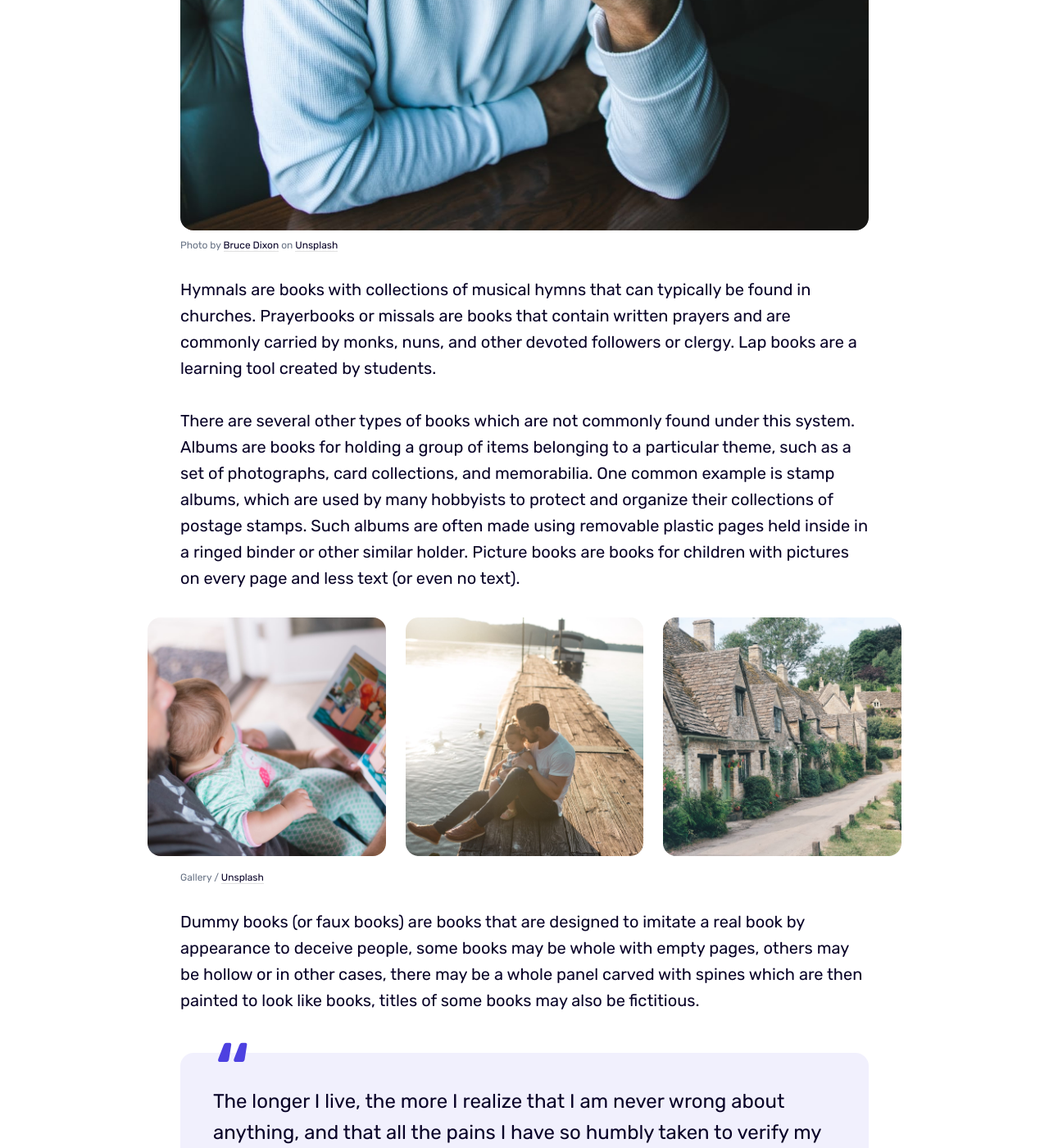
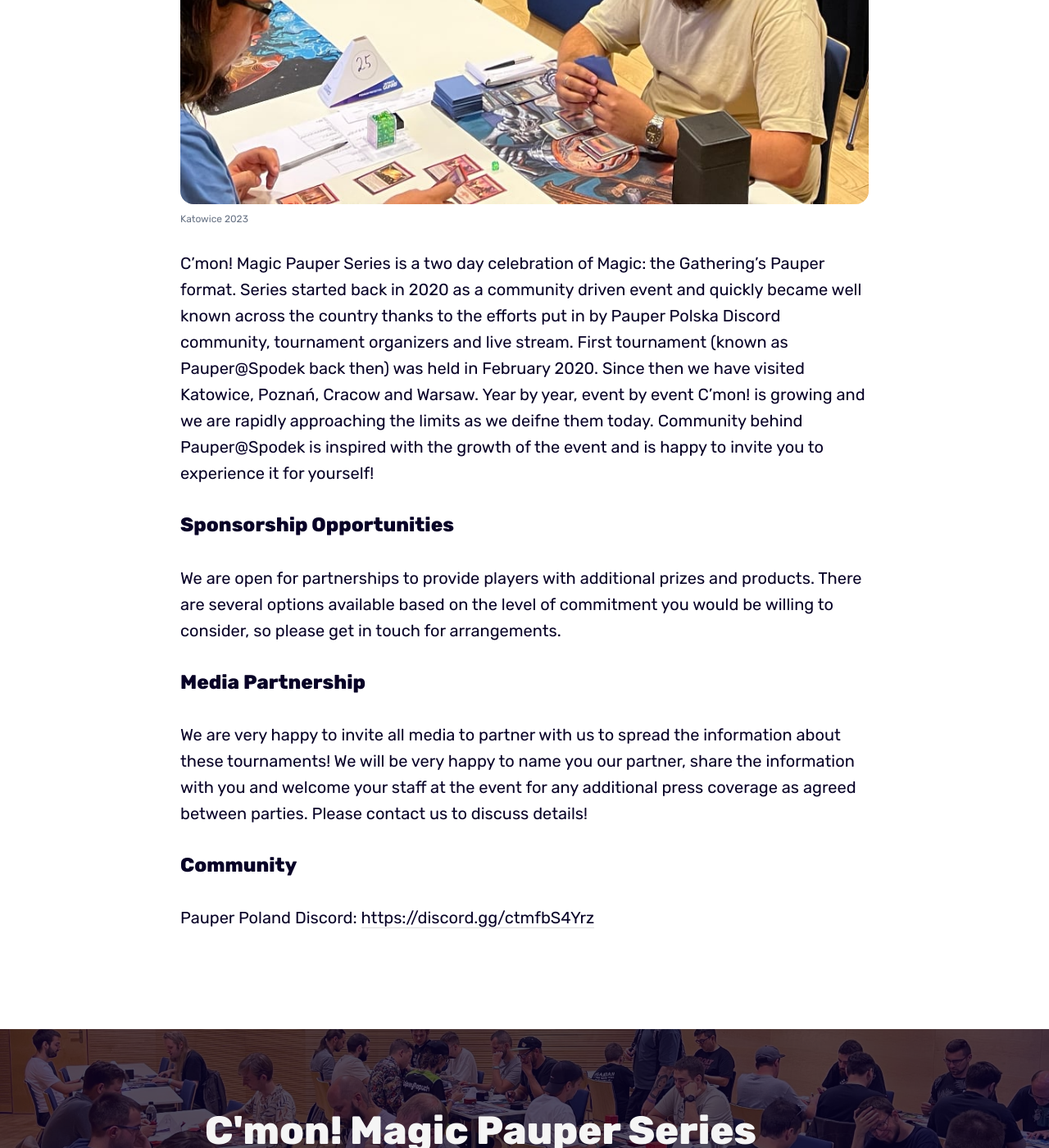
Before and after one commit to ganiwo/cmonmagic, a Jekyll site: the page built from _pages/about.md, in a window 1280 px wide and 1400 px high, scrolled down 903 px. Shown: the whole window at 82% size. Built offline with Jekyll 4.4.1, drawn with Linux system fonts in a browser that asks for light colours; some of the changed text lies outside the part shown.

Commit message:
Update about.md

```diff
--- a/_pages/about.md
+++ b/_pages/about.md
@@ -1,38 +1,21 @@
 ---
 layout: page
-title: About
-description: I'm a creative and curious person who has a lot of experience and fond moments working with design, websites, and marketing.
+title: About Us
+description: C'mon! Magic Pauper Series
 permalink: /about/
-image: '/images/01-2.jpg'
-image_caption: 'Photo by [Bruce Dixon](https://unsplash.com/photos/3M9WJQVHzog) on [Unsplash](https://unsplash.com/)'
+image: '/images/bg.jpg'
+image_caption: 'Katowice 2023'
 ---
 
-Hymnals are books with collections of musical hymns that can typically be found in churches. Prayerbooks or missals are books that contain written prayers and are commonly carried by monks, nuns, and other devoted followers or clergy. Lap books are a learning tool created by students.
+C'mon! Magic Pauper Series is a two day celebration of Magic: the Gathering’s Pauper format. Series started back in 2020 as a community driven event and quickly became well known across the country thanks to the efforts put in by Pauper Polska Discord community, tournament organizers and live stream. First tournament (known as Pauper@Spodek back then) was held in February 2020. Since then we have visited Katowice, Poznań, Cracow and Warsaw. Year by year, event by event C'mon! is growing and we are rapidly approaching the limits as we deifne them today. Community behind Pauper@Spodek is inspired with the growth of the event and is happy to invite you to experience it for yourself!
 
-There are several other types of books which are not commonly found under this system. Albums are books for holding a group of items belonging to a particular theme, such as a set of photographs, card collections, and memorabilia. One common example is stamp albums, which are used by many hobbyists to protect and organize their collections of postage stamps. Such albums are often made using removable plastic pages held inside in a ringed binder or other similar holder. Picture books are books for children with pictures on every page and less text (or even no text).
+<h3>Sponsorship Opportunities</h3>
 
-<div class="gallery-box">
-  <div class="gallery">
-    <img src="/images/100.jpg" loading="lazy">
-    <img src="/images/101.jpg" loading="lazy">
-    <img src="/images/102.jpg" loading="lazy">
-  </div>
-  <em>Gallery / <a href="https://unsplash.com/" target="_blank">Unsplash</a></em>
-</div>
+We are open for partnerships to provide players with additional prizes and products. There are several options available based on the level of commitment you would be willing to consider, so please get in touch for arrangements.
 
-Dummy books (or faux books) are books that are designed to imitate a real book by appearance to deceive people, some books may be whole with empty pages, others may be hollow or in other cases, there may be a whole panel carved with spines which are then painted to look like books, titles of some books may also be fictitious.
+<h3>Media Partnership</h3>
 
-> The longer I live, the more I realize that I am never wrong about anything, and that all the pains I have so humbly taken to verify my notions have only wasted my time!
+We are very happy to invite all media to partner with us to spread the information about these tournaments! We will be very happy to name you our partner, share the information with you and welcome your staff at the event for any additional press coverage as agreed between parties. Please contact us to discuss details!
 
-The advent of paperback books in the 20th century led to an explosion of popular publishing. Paperback books made owning books affordable for many people. Paperback books often included works from genres that had previously been published mostly in pulp magazines. As a result of the low cost of such books and the spread of bookstores filled with them (in addition to the creation of a smaller market of extremely cheap used paperbacks) owning a private library ceased to be a status symbol for the rich.
-
-<div class="gallery-box">
-  <div class="gallery">
-    <img src="/images/103.jpg" loading="lazy">
-  </div>
-  <em>Photo by <a href="https://unsplash.com/photos/TMpQ5R9mbOc" target="_blank">Caroline Hernandez</a></em>
-</div>
-
-This form of the book chain has hardly changed since the eighteenth century, and has not always been this way. Thus, the author has asserted gradually with time, and the copyright dates only from the nineteenth century. For many centuries, especially before the invention of printing, each freely copied out books that passed through his hands, adding if necessary his own comments. Similarly, bookseller and publisher jobs have emerged with the invention of printing, which made the book an industrial product, requiring structures of production and marketing.
-
-Paper was first made in China as early as 200 BC, and reached Europe through Muslim territories. At first made of rags, the industrial revolution changed paper-making practices, allowing for paper to be made out of wood pulp. Papermaking in Europe began in the 11th century, although vellum was also common there as page material up until the beginning of the 16th century, vellum being the more expensive and durable option.
+<h3>Community</h3>
+Pauper Poland Discord: <a href="https://discord.gg/ctmfbS4Yrz" target="_blank">https://discord.gg/ctmfbS4Yrz</a>
```
